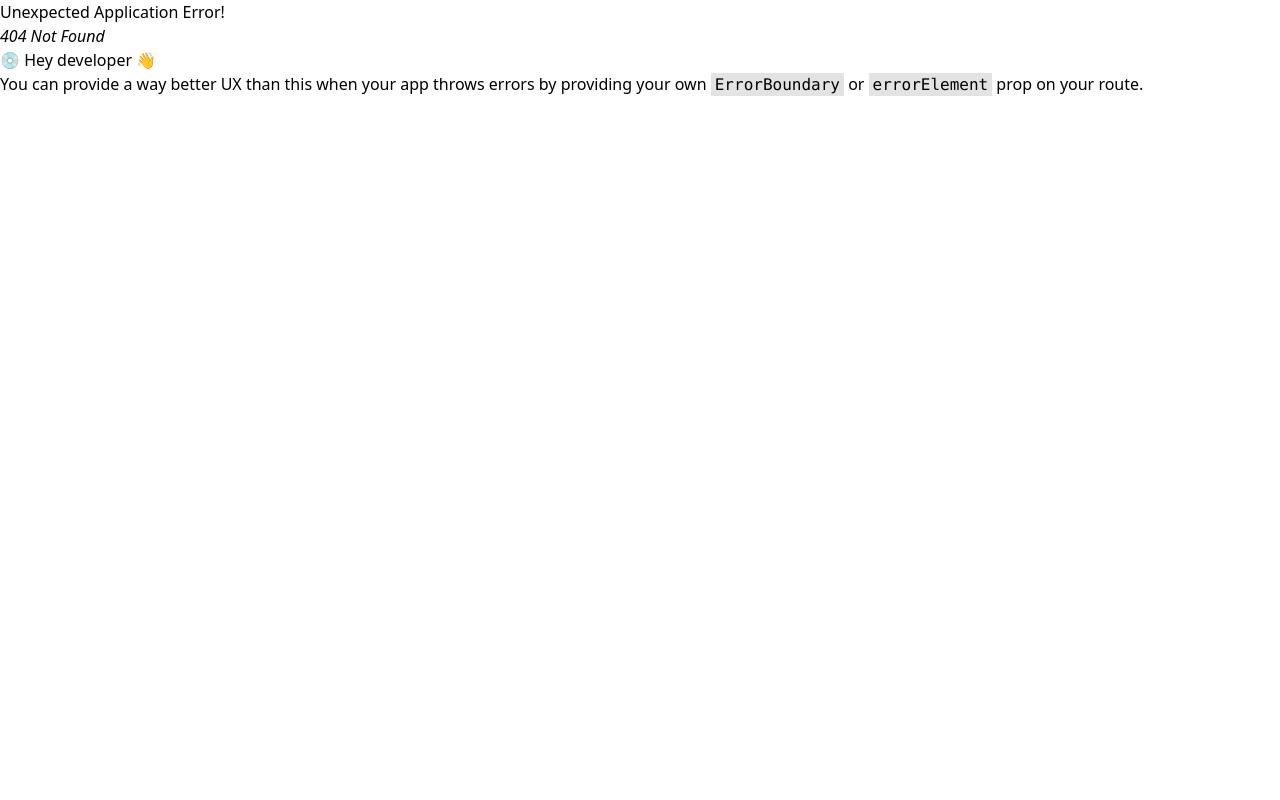
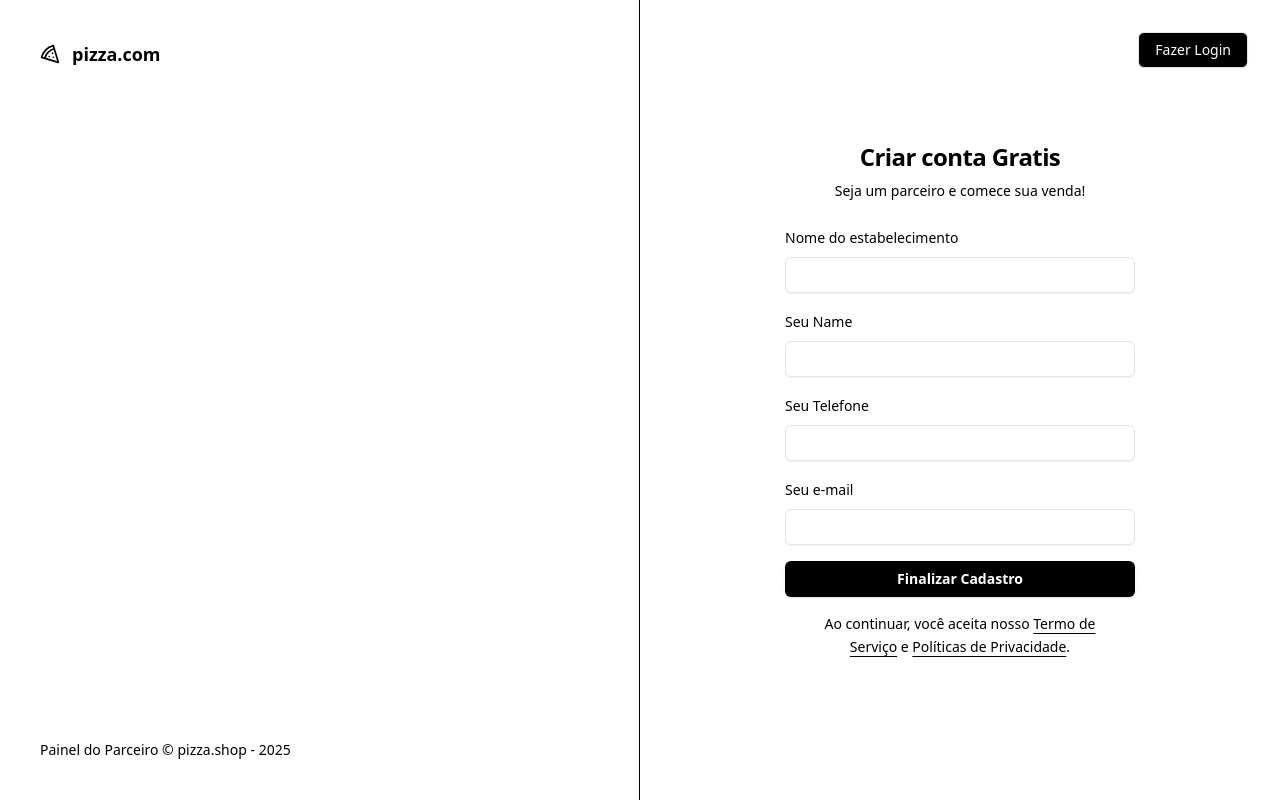
Before and after one commit to HenriqueMart/Pizza_Shop, a React (Vite) app: page /sign-up in a window 1280 px wide. Before the commit this address had no page. Built offline with nearby package versions, Linux system fonts and the light colour scheme.

Commit message:
Feat: add Route page Sign-up and Sign-in

```diff
--- a/src/components/page/_layouts/auth.tsx
+++ b/src/components/page/_layouts/auth.tsx
@@ -16,7 +16,7 @@
                 </footer>
 
             </div>
-            <div className="flex flex-col justify-center items-center">
+            <div className="flex flex-col justify-center items-center relative">
                 <Outlet />
             </div>
         </div>
--- a/src/components/page/auth/sign-in.tsx
+++ b/src/components/page/auth/sign-in.tsx
@@ -5,7 +5,8 @@
 import { toast } from 'sonner'
 import {useForm} from 'react-hook-form';
 import { registry } from "zod/v4/core";
-import {z} from 'zod'
+import {Link} from 'react-router-dom';
+import {z} from 'zod';
 
 const signInForm = z.object({
     email: z.string().email(),
@@ -18,7 +19,6 @@
 
     async function handleSignIn(data: SignInForm){
         try {
-
             await new Promise(resolver => setTimeout(resolver, 2000));
             toast.success('Enviamos um link de autenticação para seu e-mail.', { action: {
                 label: 'Reenviar',
@@ -26,13 +26,18 @@
             }});
         }catch(err){
             toast.error('Erro na autenticação.');
-    }
+        }
     }
 
     return (
         <>
             <Helmet title="Login" />
             <div className="p-8">
+                <Button asChild variant="outline" className="absolute right-8 top-8 bg-black text-white">
+                    <Link to="/sign-up">
+                        Novo Estabelecimento
+                    </Link>
+                </Button>
                 <div className="flex w-[350px] flex-col justify-center gap-6">
                     <div className="flex flex-col gap-2 text-center">
                         <h1 className="text-2xl font-semibold tracking-tight text-center"> {/*tracking-tight - alinhamento das letras */}
--- /dev/null
+++ b/src/components/page/auth/sign-up.tsx
@@ -0,0 +1,90 @@
+import { Button } from "@/components/ui/button";
+import { Input } from "@/components/ui/input";
+import { Label } from "@/components/ui/label";
+import { Helmet } from "react-helmet-async"
+import { toast } from 'sonner'
+import {useForm} from 'react-hook-form';
+import { registry } from "zod/v4/core";
+import {z} from 'zod'
+import { Link, useNavigate } from "react-router-dom";
+
+const signUpForm = z.object({
+    restaurantName: z.string(),
+    managerName: z.string(),
+    phone: z.string(),
+    email: z.string().email(),
+})
+
+type SignUpForm = z.infer<typeof signUpForm>; //Passando a tipagem do zod para o Typescript
+
+export function SignUp(){
+    const {register, handleSubmit, formState: {isSubmitting}} = useForm<SignUpForm>();
+
+    const Navigate = useNavigate(); //Todas as vezes que eu precisar de redirecionar um usuário, utilizo esse Hook
+
+    async function handleSignUp(data: SignUpForm){
+        try {
+            console.log(data);
+            await new Promise(resolver => setTimeout(resolver, 2000));
+            toast.success('Restaurante Cadastrado com Sucesso!', { action: {
+                label: 'Login',
+                onClick: () => Navigate('/sign-in'),
+            }});
+        }catch(err){
+            toast.error('Erro ao Cadastrar Restaurante.');
+        }
+    }
+
+    return (
+        <>
+            <Helmet title="Cadastro" />
+            <div className="p-8">
+                <Button asChild variant="outline" className="absolute right-8 top-8 bg-black text-white">
+                    <Link to="/sign-in">
+                        Fazer Login
+                    </Link>
+                </Button>
+                <div className="flex w-[350px] flex-col justify-center gap-6">
+                    <div className="flex flex-col gap-2 text-center">
+                        <h1 className="text-2xl font-semibold tracking-tight text-center"> {/*tracking-tight - alinhamento das letras */}
+                            Criar conta Gratis
+                    </h1>
+                    <p className="text-sm text-muted-foreground">
+                        Seja um parceiro e comece sua venda!
+                    </p>
+                    </div>
+                   <form className="space-y-4" onSubmit={handleSubmit(handleSignUp)}>
+                        <div className="space-y-2">
+                            <Label htmlFor="restaurantName">Nome do estabelecimento</Label>
+                            <Input id="restaurantName" type="text" {...register("restaurantName")}/>
+                        </div>
+                        <div className="space-y-2">
+                            <Label htmlFor="managerName">Seu Name</Label>
+                            <Input id="managerName" type="text" {...register("managerName")}/>
+                        </div>
+                        <div className="space-y-2">
+                            <Label htmlFor="phone">Seu Telefone</Label>
+                            <Input id="phone" type="text" {...register("phone")}/>
+                        </div>
+                        <div className="space-y-2">
+                            <Label htmlFor="email">Seu e-mail</Label>
+                            <Input id="email" type="email" {...register("email")}/>
+                        </div>
+
+                        <Button
+                            disabled={isSubmitting}
+                            variant="default"
+                            className="w-full bg-muted bg-black text-white font-bold hover:bg-black/75"
+                            type="submit">
+                                Finalizar Cadastro
+                        </Button>
+                        <p className="px-6 text-center text-sm leading-relaxed text-muted-foreground">
+                            Ao continuar, você aceita nosso <a className="underline underline-offset-4" href="#">Termo de Serviço</a> e <a className="underline underline-offset-4" href="#">Políticas de Privacidade</a>.
+                        </p>
+                   </form>
+
+                </div>
+            </div>
+        </>
+    );
+}
--- a/src/components/ui/button.tsx
+++ b/src/components/ui/button.tsx
@@ -42,7 +42,7 @@
 
 const Button = React.forwardRef<HTMLButtonElement, ButtonProps>(
   ({ className, variant, size, asChild = false, ...props }, ref) => {
-    const Comp = asChild ? Slot : 'button';
+    const Comp = asChild ? Slot : 'button'; //asChild permite que o botão seja renderizado como outro componente, como Link por exemplo.
     return (
       <Comp
         className={cn(buttonVariants({ variant, size, className }))}
--- a/src/route.tsx
+++ b/src/route.tsx
@@ -3,6 +3,7 @@
 import { SignIn } from './components/page/auth/sign-in';
 import { AppLayout } from './components/page/_layouts/app';
 import { AuthLayout } from './components/page/_layouts/auth';
+import { SignUp } from './components/page/auth/sign-up';
 
 export const routes = createBrowserRouter([
     {
@@ -16,7 +17,8 @@
         path: '/',
         element: <AuthLayout/>,
         children: [
-           {path: '/sign-in', element: <SignIn/>}
+           {path: '/sign-in', element: <SignIn/>},
+           {path: '/sign-up', element: <SignUp/>}
         ]
     },
 
```
